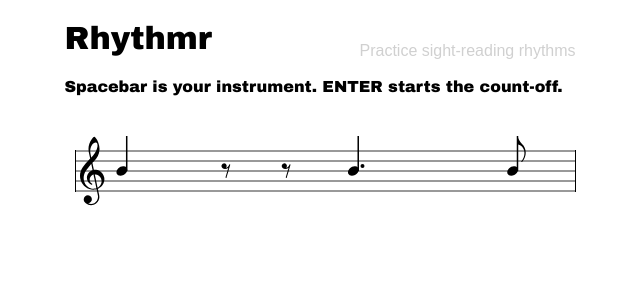
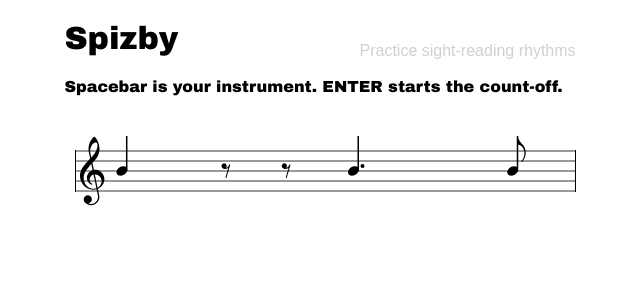
Before and after one commit to pjsinco/p3.10rempatrick.com, a PHP site: page / in a window 1280 px wide. Shown: the top 300 px of the page, without its empty margins (318-958 px from the left). Run offline with PHP 8.4, Linux system fonts and the light colour scheme; some libraries are stand-ins or nearby versions.

Commit message:
changes name to Spizby and makes changes in code to reflect new name

```diff
--- a/index.php
+++ b/index.php
@@ -3,11 +3,11 @@
   <head>
     <link rel='stylesheet' href='css/style.css'  type='text/css'>
     <meta charset="utf-8">
-    <title>Rhythmr | Practice sight-reading rhythms</title>
+    <title>Spizby | Practice sight-reading rhythms</title>
   </head>
   <body>
     <div id='wrapper'>
-      <h1>Rhythmr <span>Practice sight-reading rhythms</span></h1>
+      <h1>Spizby <span>Practice sight-reading rhythms</span></h1>
       <p>Spacebar is your instrument. ENTER starts the count-off.</p>
       <div id='count-in'></div>
       <canvas id='notation' width=550 height=100></canvas>
@@ -27,6 +27,6 @@
     <script type="text/javascript" src="js/measure.js"></script>
     <script type="text/javascript" src="js/possible-durations.js"></script>
     <script type="text/javascript" src="js/notecluster.js"></script>
-    <script type="text/javascript" src='js/rhythmr.js'></script>
+    <script type="text/javascript" src='js/spizby.js'></script>
   </body>
 </html>
--- a/js/rhythmr.js
+++ b/js/spizby.js
@@ -288,4 +288,4 @@
     playBeat();
   });
 
-})(); // end rhythmr
+})(); // end spizby
```
